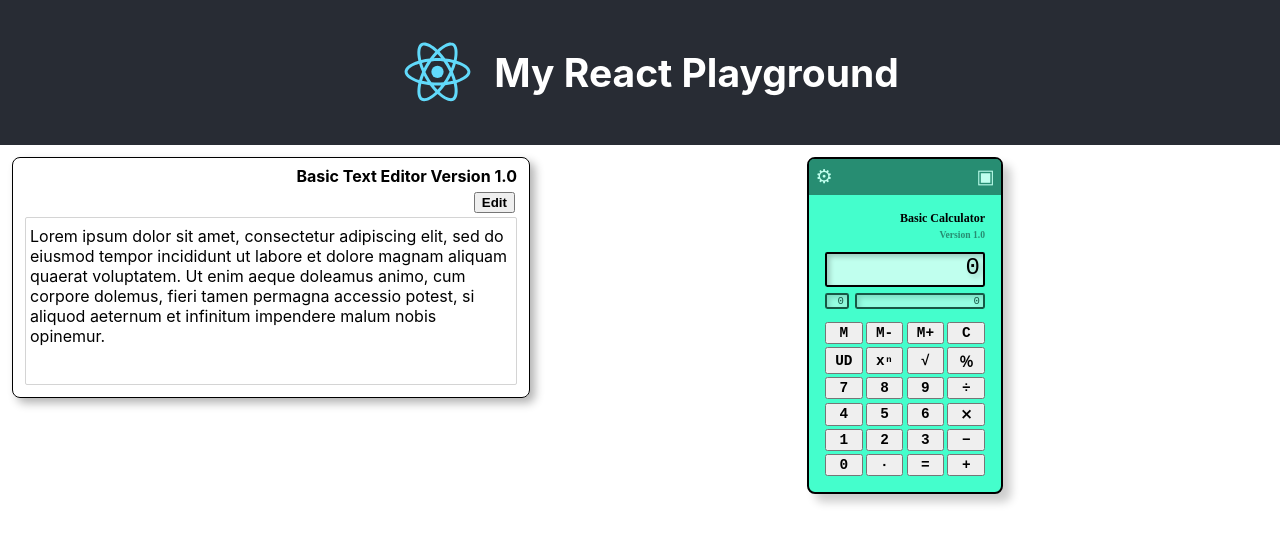
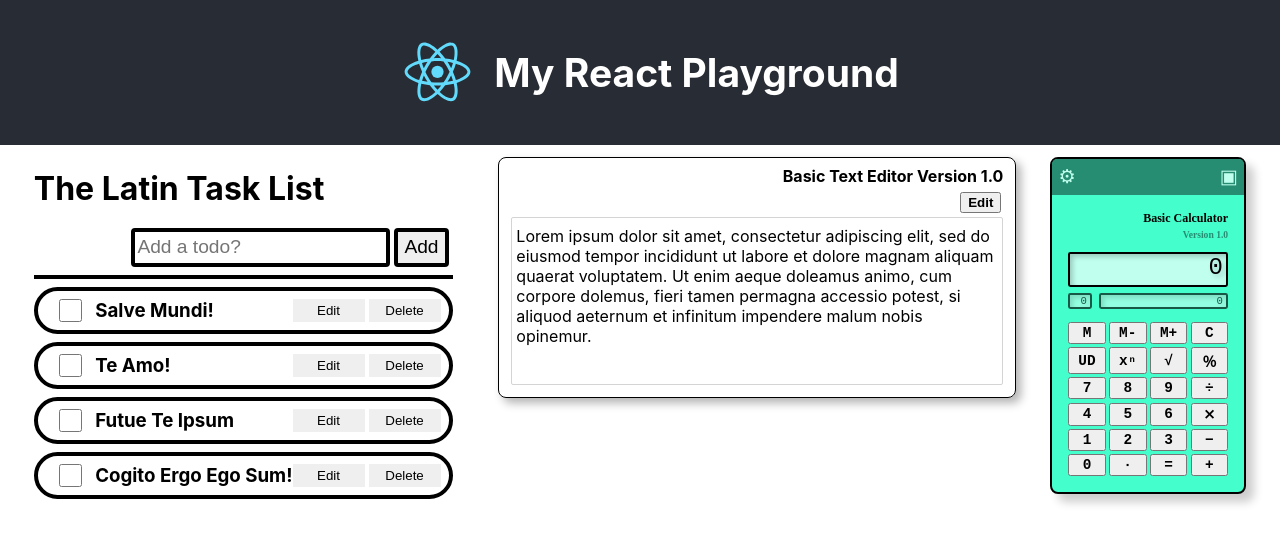
Before and after one commit to PaulD-LeWagon/react-playground, a React (Create React App) app: page / in a window 1280 px wide. Shown: the top 544 px of the page. Built offline with nearby package versions, Linux system fonts and the light colour scheme.

Commit message:
Create a basic Todo/Task list app/component

```diff
--- a/src/App.js
+++ b/src/App.js
@@ -2,6 +2,8 @@ import logo from "./logo.svg"
 import "./App.css"
 import Editor from "./editor/Editor"
 import Calculator from "./calculator/Calculator"
+import TodoList from "./todo/TodoList"
+import { default as tasks } from "./todo/tasks"
 
 function App() {
   return (
@@ -18,6 +20,10 @@ function App() {
       </header>
 
       <div className="container">
+        <TodoList
+          name="Latin"
+          currentTasks={tasks}
+        />
         <Editor />
         <Calculator />
       </div>
--- a/src/calculator/Calculator.js
+++ b/src/calculator/Calculator.js
@@ -78,13 +78,15 @@ export default function Calculator({ domID = "my-calculator" }) {
   // App state vars
   const [appState, setAppState] = useState(new AppState())
   const [history, setHistory] = useState([])
-  const [precision, setPrecision] = useState(2)
+  const [precision, setPrecision] = useState(2) // Should this be moved to the AppState class???
   const [showCfgMenu, setShowCfgMenu] = useState(false)
   const [isMinimised, setIsMinimised] = useState(false)
+  // Element/Component References
   const configMenuRef = useRef(null)
   const primaryRef = useRef(null)
   const memoryRef = useRef(null)
   const calculationRef = useRef(null)
+
   const displayRefs = [primaryRef, memoryRef, calculationRef]
   const thePrecisionRange = {
     min: 0,
--- /dev/null
+++ b/src/todo/Todo.css
@@ -0,0 +1,31 @@
+div.todo {
+  display: block;
+
+  min-width: 13rem;
+  /* max-width: 20rem; */
+
+  margin: 0.5rem auto;
+  border: solid 0.25rem black;
+  border-radius: 3rem;
+  padding: 0.5rem;
+}
+div.todo * {
+  margin: 0;
+  padding: 0;
+  border: none;
+}
+
+div.todo > .todo-container {
+  display: grid;
+  grid-template-columns: 1fr 4fr 3fr;
+  /* align-items: center; */
+}
+div.todo > .todo-container > .todo-title {
+  text-align: left;
+}
+div.todo > .todo-container .todo-controls {
+  display: grid;
+  grid-template-columns: 1fr 1fr;
+  gap: 0.25rem;
+  /* align-items: center; */
+}
--- /dev/null
+++ b/src/todo/Todo.js
@@ -0,0 +1,83 @@
+import React, { useState, useRef } from "react"
+import "./Todo.css"
+
+function Todo({ id, title, done, dispatch }) {
+  const titleRef = useRef(null)
+  const [editing, setEditing] = useState(false)
+
+  const handleClick = (event, action) => {
+    switch (action) {
+      case "do_edit":
+        setEditing(true)
+        break
+      case "do_save":
+        setEditing(false)
+        dispatch({
+          type: action,
+          id: id,
+          title: titleRef.current.innerHTML,
+        })
+        break
+      case "do_delete":
+        dispatch({
+          type: action,
+          id: id,
+        })
+        break
+      default:
+        console.error(`Error: Unknown action [${action}], el: ${event.target}`)
+        break
+    }
+  }
+
+  const handleOnChange = (event, action) => {
+    dispatch({
+      type: action,
+      id: id,
+      done: event.target.checked,
+    })
+  }
+
+  return (
+    <div className="todo">
+      <div className="todo-container">
+        <input
+          type="checkbox"
+          name="todo-check"
+          className="todo-check"
+          checked={done || false}
+          onChange={(e) => {
+            handleOnChange(e, "do_done")
+          }}
+        />
+
+        <h3
+          ref={titleRef}
+          className="todo-title"
+          contentEditable={editing}
+          dangerouslySetInnerHTML={{ __html: title || "This is a To-do Item!" }}
+          onInput={(e) => {}}></h3>
+
+        <div className="todo-controls">
+          <button
+            className={editing ? "todo-save" : "todo-edit"}
+            onClick={(e) => {
+              handleClick(e, editing ? "do_save" : "do_edit")
+            }}>
+            {editing ? "Save" : "Edit"}
+          </button>
+
+          <button
+            className="todo-delete"
+            onClick={(e) => {
+              handleClick(e, "do_delete")
+            }}>
+            Delete
+          </button>
+        </div>
+      </div>
+    </div>
+  )
+}
+
+export default Todo
--- /dev/null
+++ b/src/todo/TodoList.css
@@ -0,0 +1,32 @@
+div.task-list-component {
+  max-width: 75%;
+  margin: 0 auto;
+}
+
+div.task-list-component h2.title {
+  text-align: left;
+  margin: 1.5rem 0 1rem 0;
+  font-size: xx-large;
+}
+
+div.task-list-component .task-list-add-container {
+  text-align: right;
+  border-bottom: solid 0.25rem black;
+}
+div.task-list-component .task-list-add-container * {
+  margin: 0.25rem 0.25rem 0.5rem 0;
+  border: solid 0.25rem black;
+  border-radius: 0.25rem;
+  font-size: larger;
+  line-height: 1.5;
+}
+div.task-list-component .task-list-add-container button:hover {
+  cursor: pointer;
+}
+
+div.task-list-component ul.task-list-ul {
+  list-style: none;
+  margin: 0;
+  padding: 0;
+  border: none;
+}
--- /dev/null
+++ b/src/todo/TodoList.js
@@ -0,0 +1,54 @@
+import React, { useState, useReducer, useEffect, useRef } from "react"
+import "./TodoList.css"
+import "../app-utilities"
+import Todo from "./Todo"
+import tasksReducer from "./tasksReducer"
+
+let nextId = 0
+
+function TodoList({ name, currentTasks }) {
+  const [tasks, dispatch] = useReducer(tasksReducer, currentTasks)
+  const addTodoInputRef = useRef(null)
+  nextId = nextId >= currentTasks.length ? nextId : currentTasks.length
+
+  const handleAddTodoClick = (e) => {
+    dispatch({
+      type: "add_new",
+      todo: {
+        id: nextId++,
+        title: addTodoInputRef.current.value,
+        done: false,
+      },
+    })
+  }
+
+  return (
+    <div className="task-list-component">
+      <h2 className="title">The {name} Task List</h2>
+
+      <div className="task-list-add-container">
+        <input
+          ref={addTodoInputRef}
+          type="text"
+          placeholder="Add a todo?"
+        />
+        <button onClick={handleAddTodoClick}>Add</button>
+      </div>
+
+      <ul className="task-list-ul">
+        {tasks.map((task, i) => {
+          return (
+            <li key={task.id}>
+              <Todo
+                {...task}
+                dispatch={dispatch}
+              />
+            </li>
+          )
+        })}
+      </ul>
+    </div>
+  )
+}
+
+export default TodoList
--- /dev/null
+++ b/src/todo/tasks.js
@@ -0,0 +1,7 @@
+const tasks_db = [
+  { id: 0, title: "Salve Mundi!", done: false },
+  { id: 1, title: "Te Amo!", done: false },
+  { id: 2, title: "Futue Te Ipsum", done: false },
+  { id: 3, title: "Cogito Ergo Ego Sum!", done: false },
+]
+export default tasks_db
--- /dev/null
+++ b/src/todo/tasksReducer.js
@@ -0,0 +1,36 @@
+function tasksReducer(tasks, action) {
+  let newTask = {}
+  switch (action.type) {
+    case "add_new": {
+      return [...tasks, action.todo]
+    }
+    case "do_done": {
+      return tasks.map((task, i) => {
+        if (task.id === action.id) {
+          Object.assign(newTask, task, { done: action.done })
+          return newTask
+        } else {
+          return task
+        }
+      })
+    }
+    case "do_save": {
+      return tasks.map((task, i) => {
+        if (task.id === action.id) {
+          Object.assign(newTask, task, { title: action.title })
+          return newTask
+        } else {
+          return task
+        }
+      })
+    }
+    case "do_delete": {
+      return tasks.filter((task) => task.id !== action.id)
+    }
+    default:
+      console.error(`Error: Unknown action [${action.type}]`)
+      break
+  }
+}
+
+export default tasksReducer
```
